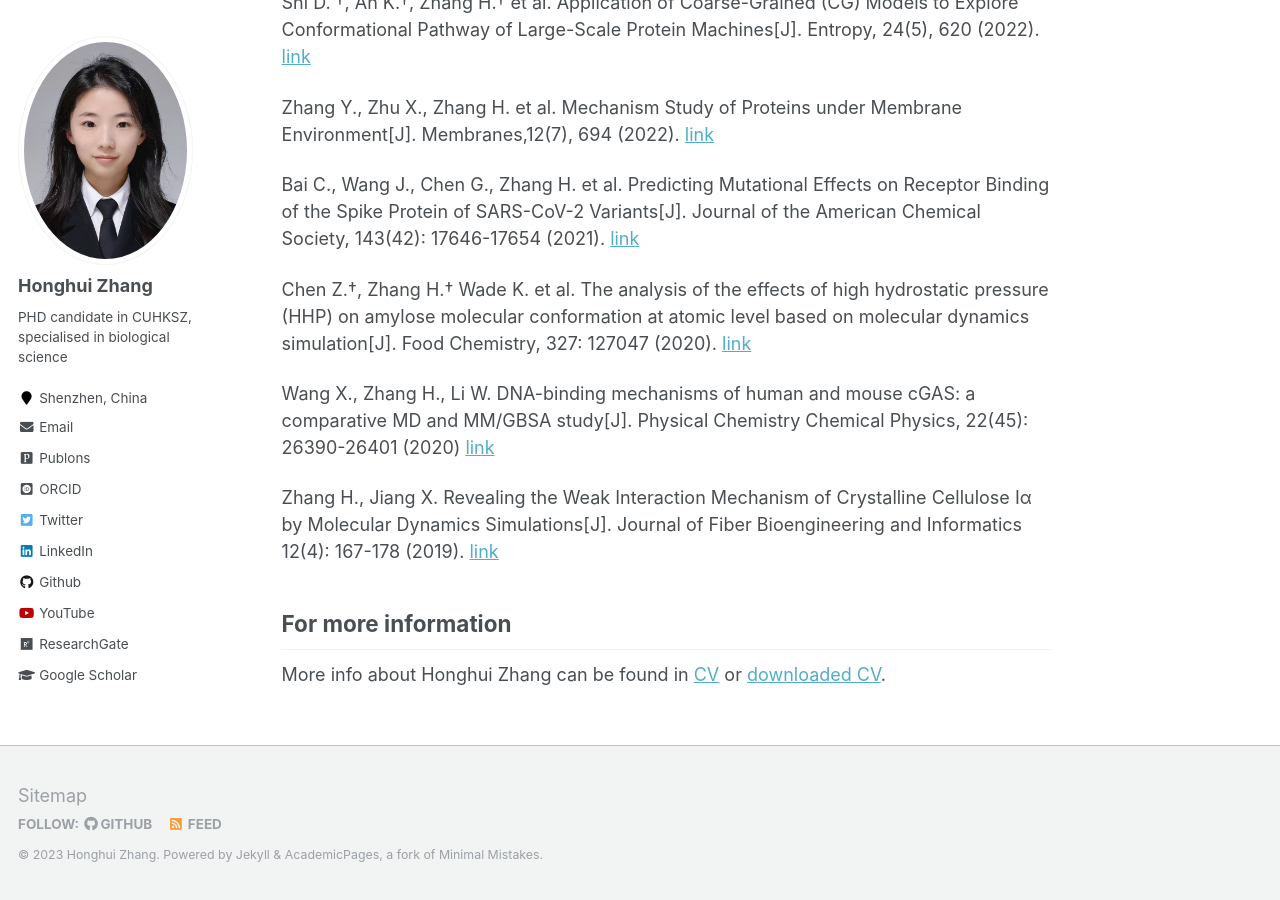
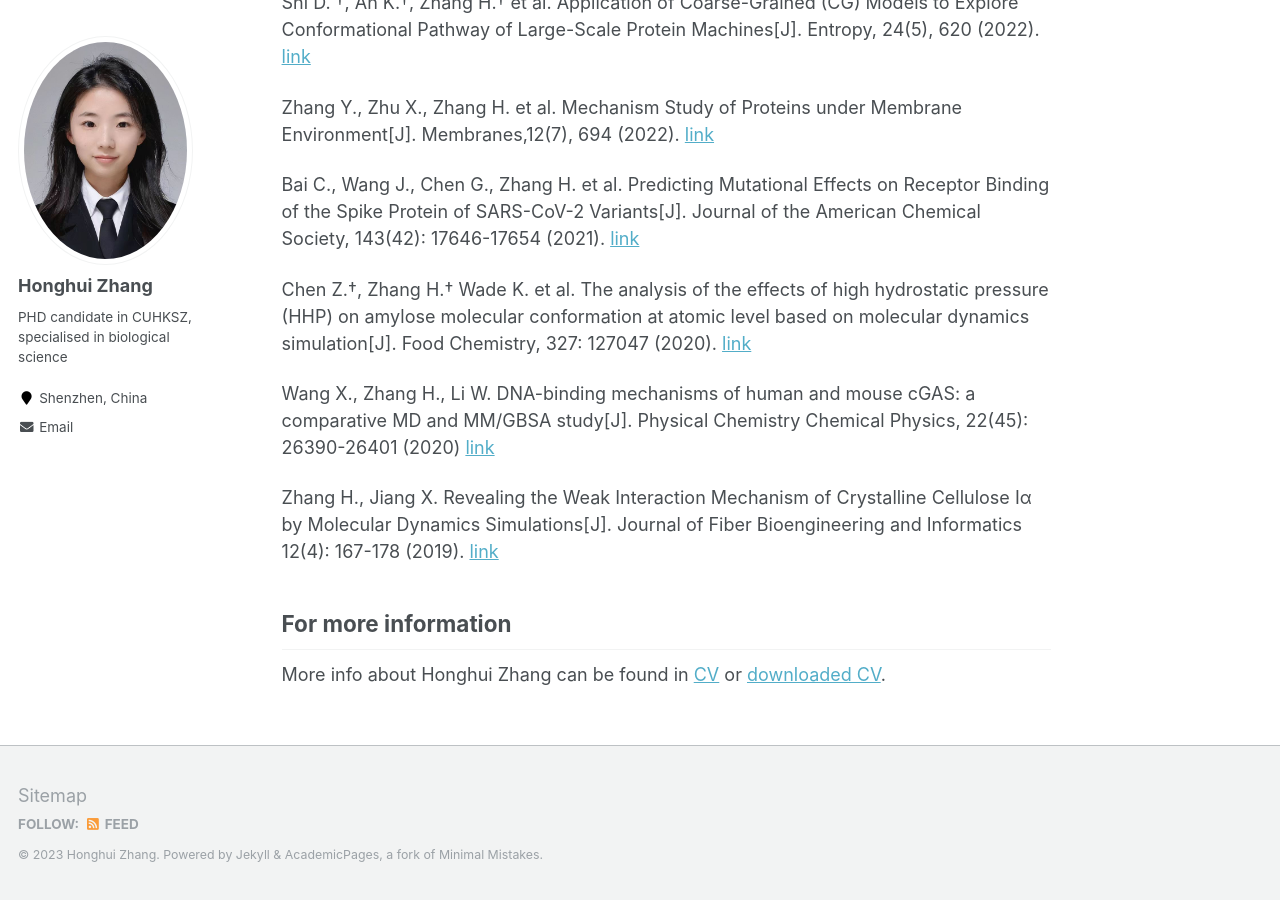
Before and after one commit to Honghui-Zhang/Honghui-Zhang.github.io, a Jekyll site: the page built from _pages/about.md, in a window 1280 px wide and 900 px high, scrolled down 729 px. Built offline with Jekyll 4.4.1, drawn with Linux system fonts in a browser that asks for light colours; some web fonts are replaced; part of the change alters nothing that is shown.

Commit message:
Initial comment
Initial comment

```diff
--- a/_config.yml
+++ b/_config.yml
@@ -85,11 +85,11 @@ author:
   bio              : "PHD candidate in CUHKSZ, specialised in biological science"
   location         : "Shenzhen, China"
   employer         :
-  pubmed           : #"https://www.ncbi.nlm.nih.gov/pubmed/?term=john+snow"
-  googlescholar    : "https://scholar.google.com/citations?user=4iVouPYAAAAJ&hl=en"
-  email            : "ze.jiang@hotmail.com"
-  researchgate     : "https://www.researchgate.net/profile/Ze_Jiang3"
-  publons          : "https://publons.com/researcher/3963266/ze-jiang/"
+  pubmed           :
+  googlescholar    :
+  email            : "honghui.alice.zhang@gmail.com"
+  researchgate     :
+  publons          :
   uri              :
   bitbucket        :
   codepen          :
@@ -97,24 +97,24 @@ author:
   flickr           :
   facebook         :
   foursquare       :
-  github           : "zejiang-unsw"
+  github           :
   google_plus      :
   keybase          :
   instagram        :
-  impactstory      : #"https://profiles.impactstory.org/u/xxxx-xxxx-xxxx-xxxx"
+  impactstory      :
   lastfm           :
-  linkedin         : "zejiang"
-  orcid            : "http://orcid.org/0000-0002-3472-0829"
+  linkedin         :
+  orcid            :
   pinterest        :
   soundcloud       :
-  stackoverflow    : #"http://stackoverflow.com/users/123456/username"
+  stackoverflow    :
   steam            :
   tumblr           :
-  twitter          : "ZeJiang3"
+  twitter          :
   vine             :
   weibo            :
   xing             :
-  youtube          : "UCDgVmJEzD5czbTlTdVVewKA"
+  youtube          :
   wikipedia        :
 
 # Reading Files
```
